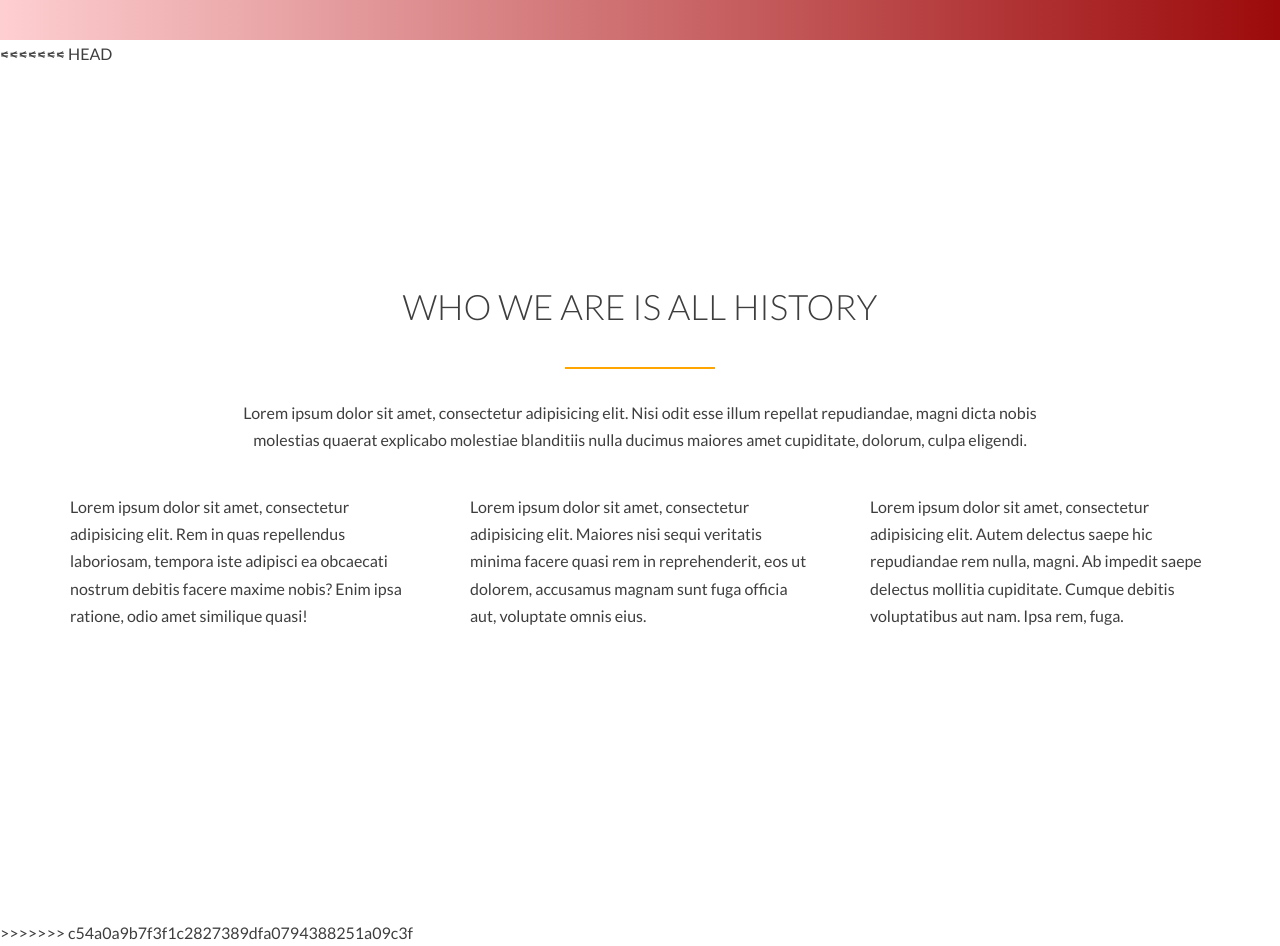
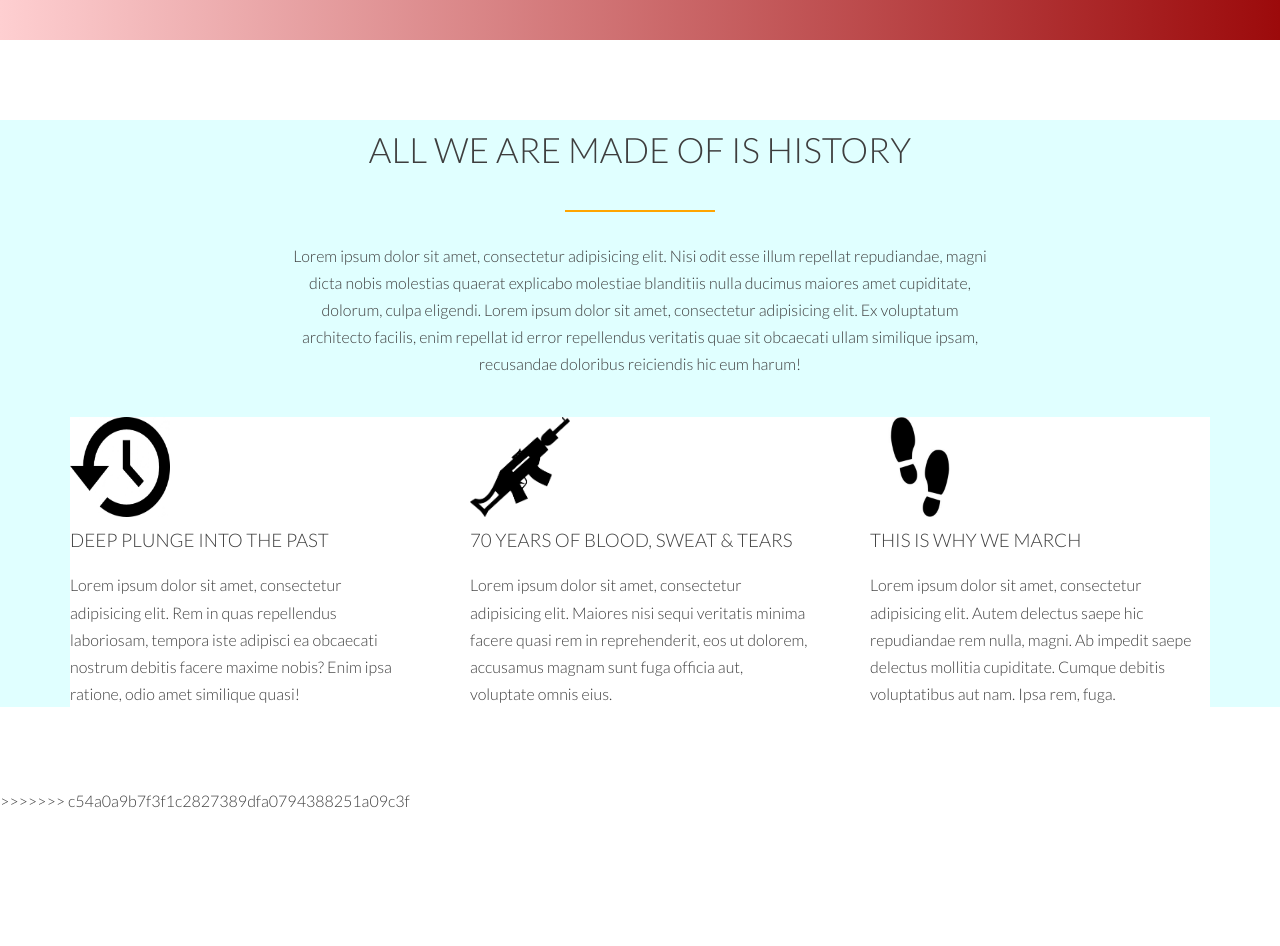
Before and after one commit to SimonLuz/pl-independence, a website: page index.html in a window 1280 px wide. Shown: the part 660-1606 px from the top of the page. After the commit the page ends 1475 px from the top, so only its background shows below. Drawn offline with Linux system fonts and the light colour scheme.

Commit message:
About-Section initial styles finished.

```diff
--- a/index.html
+++ b/index.html
@@ -34,45 +34,47 @@
                     <img class="header__flag--blood-photo" src="img/blood-drip_cropped.jpg" >
                 </div>
                 -->
-
-                <div class="header__primary--par">
-                        <p> What price would you be ready to pay for your freedom?<br>How hard would you fight if all odds were against you?</p>
-                        <p>This is the story of battles against the forces too powerful to be beaten and hardships too hard to be overcome.This is the story people who never gave up trying to win their country back, so we can be who we are today.</p>
-                        <p>This is why we cannot forget.<br> This is why we march.</p>
-
-                       <a href="#" class="header__btn">Learn more</a>
-                    </div>
                     <div class="header__stamp">dependence</div>
                     <div class="header__secondary">
                        100 years ago we won our independence back <br> yet <br> we had to spend almost 70 years fighting for freedom.
                     </div>
             </div>
-<<<<<<< HEAD
+
 
   </header>
 
-=======
-        </header>
-
         <main>
-            <section class="section-about">
-                <div class="u-center-text">
+            <section class="section-about u-margin-top-big">
+                <div class="u-center-text u-margin-bottom-medium">
                     <h2 class="heading-secondary">
-                        Who we are is all history
+                        All we are made of is history
 
                     </h2>
-                    <p class="u-intro-copy">
-                       Lorem ipsum dolor sit amet, consectetur adipisicing elit. Nisi odit esse illum repellat repudiandae, magni dicta nobis molestias quaerat explicabo molestiae blanditiis nulla ducimus maiores amet cupiditate, dolorum, culpa eligendi.
+                    <p class="long-copy">
+                       Lorem ipsum dolor sit amet, consectetur adipisicing elit. Nisi odit esse illum repellat repudiandae, magni dicta nobis molestias quaerat explicabo molestiae blanditiis nulla ducimus maiores amet cupiditate, dolorum, culpa eligendi. Lorem ipsum dolor sit amet, consectetur adipisicing elit. Ex voluptatum architecto facilis, enim repellat id error repellendus veritatis quae sit obcaecati ullam similique ipsam, recusandae doloribus reiciendis hic eum harum!
                     </p>
                 </div>
                     <div class="row">
                        <div class="col-1-of-3">
+                         <div class="about-icon">
+                             <img src="img/back-in-time_clock.jpg">
+                         </div>
+
+                          <h3 class="heading-tertiary">deep plunge into the past</h3>
                            Lorem ipsum dolor sit amet, consectetur adipisicing elit. Rem in quas repellendus laboriosam, tempora iste adipisci ea obcaecati nostrum debitis facere maxime nobis? Enim ipsa ratione, odio amet similique quasi!
                        </div>
                        <div class="col-1-of-3">
+                         <div class="about-icon">
+                             <img src="img/rifle.png">
+                         </div>
+                          <h3 class="heading-tertiary">70 years of blood, sweat & tears</h3>
                            Lorem ipsum dolor sit amet, consectetur adipisicing elit. Maiores nisi sequi veritatis minima facere quasi rem in reprehenderit, eos ut dolorem, accusamus magnam sunt fuga officia aut, voluptate omnis eius.
                        </div>
                        <div class="col-1-of-3">
+                         <div class="about-icon">
+                             <img src="img/shoe-print-silhouette-30.jpg">
+                         </div>
+                          <h3 class="heading-tertiary"> this is why we march</h3>
                            Lorem ipsum dolor sit amet, consectetur adipisicing elit. Autem delectus saepe hic repudiandae rem nulla, magni. Ab impedit saepe delectus mollitia cupiditate. Cumque debitis voluptatibus aut nam. Ipsa rem, fuga.
                        </div>
 
--- a/sass/abstracts/_variables.scss
+++ b/sass/abstracts/_variables.scss
@@ -11,12 +11,6 @@ $color-flag-red-light: #fecfd1;
 
 
 //===============================
-// MARGINS Variables
-//===============================
-
-$section-margin-top: 6rem;
-
-//===============================
 // GRID Variables
 //===============================
 $grid-width: 114rem;
--- a/sass/base/_base.scss
+++ b/sass/base/_base.scss
@@ -14,7 +14,7 @@ html {
 
 body {
     font-family: "Lato", sans-serif;
-    font-weight: 400;
+    font-weight: 300;
     font-size: 1.6rem;
     line-height: 1.7;
 
--- a/sass/base/_typography.scss
+++ b/sass/base/_typography.scss
@@ -1,19 +1,9 @@
 .heading-secondary {
     font-size: 3.5rem;
     text-transform: uppercase;
-    display: inline-block;
+    display: block;
     font-weight: 300;
-    /*
-    background-image: linear-gradient(
-        to right,
-        $color-flag-red-light,
-        $color-flag-red-dark
-    );
-    -webkit-background-clip: text;
-    background-clip: text;
-    color:transparent;
-    letter-spacing: 2px;
-    */
+
 
     &:after {
         display: block;
@@ -24,3 +14,15 @@
         margin: 3rem auto;
     }
 }
+
+.long-copy {
+    display: inline-block;
+    max-width: 70rem;
+    text-align: center;
+}
+
+.heading-tertiary {
+    text-transform: uppercase;
+    font-weight: 300;
+    margin-bottom: 1.5rem;
+}
--- a/sass/base/_utilities.scss
+++ b/sass/base/_utilities.scss
@@ -1,10 +1,13 @@
-.u-center-text {
-    text-align: center;
-}
+.u-center-text { text-align: center; }
 
-.u-intro-copy {
-    display: inline-block;
-    width: 70%;
-    text-align: center;
-    margin-bottom: 4rem;
-}
+.u-margin-top-big { margin-top: 8rem; };
+
+.u-margin-top-medium { margin-top: 4rem; };
+
+.u-margin-top-small { margin-top: 2rem; };
+
+.u-margin-bottom-big { margin-bottom: 8rem; };
+
+.u-margin-bottom-medium { margin-bottom: 4rem; };
+
+.u-margin-bottom-small { margin-bottom: 2rem; };
--- /dev/null
+++ b/sass/components/_about-box.scss
@@ -0,0 +1,6 @@
+img {
+    display: inline-block;
+    margin: 0 auto;
+    width: 10rem;
+    height: 10rem;
+}
--- a/sass/main.scss
+++ b/sass/main.scss
@@ -18,6 +18,7 @@
 
 @import "components/buttons";
 @import "components/dropdown";
+@import "components/about-box";
 
 @import "layout/footer";
 @import "layout/forms";
--- a/sass/pages/_home.scss
+++ b/sass/pages/_home.scss
@@ -1,4 +1,3 @@
 .section-about {
-    margin: $section-margin-top;
-    padding: 15rem 0;
+    background-color: lightcyan;
 }
```
Also changed, not shown: css/style.css, img/back-in-time_clock.jpg (added), img/rifle.png (added), img/shoe-print-silhouette-30.jpg (added).
